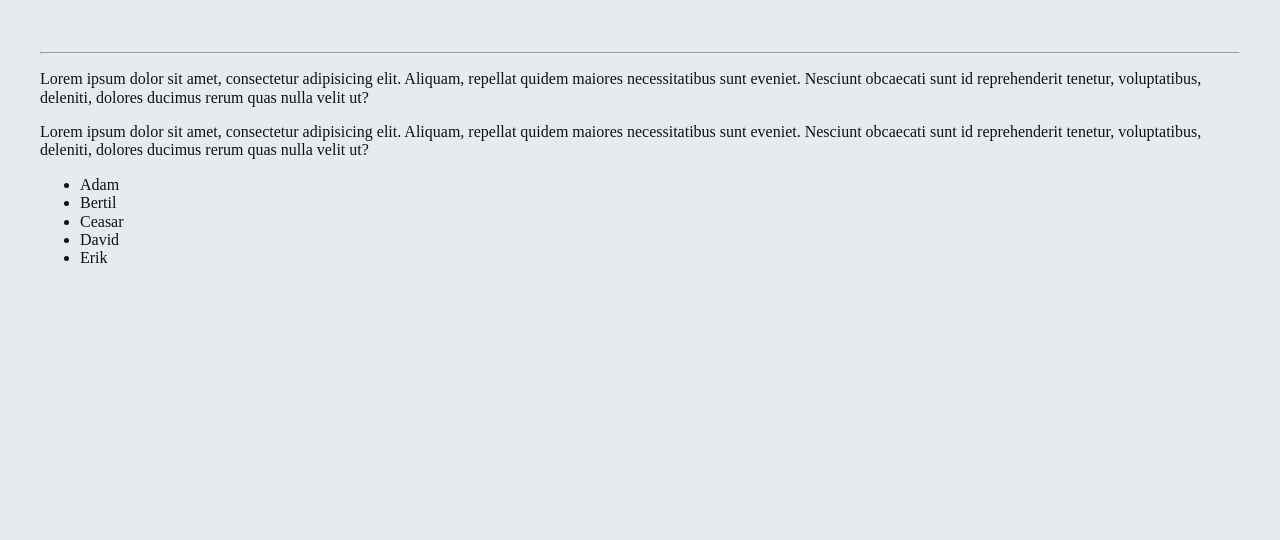
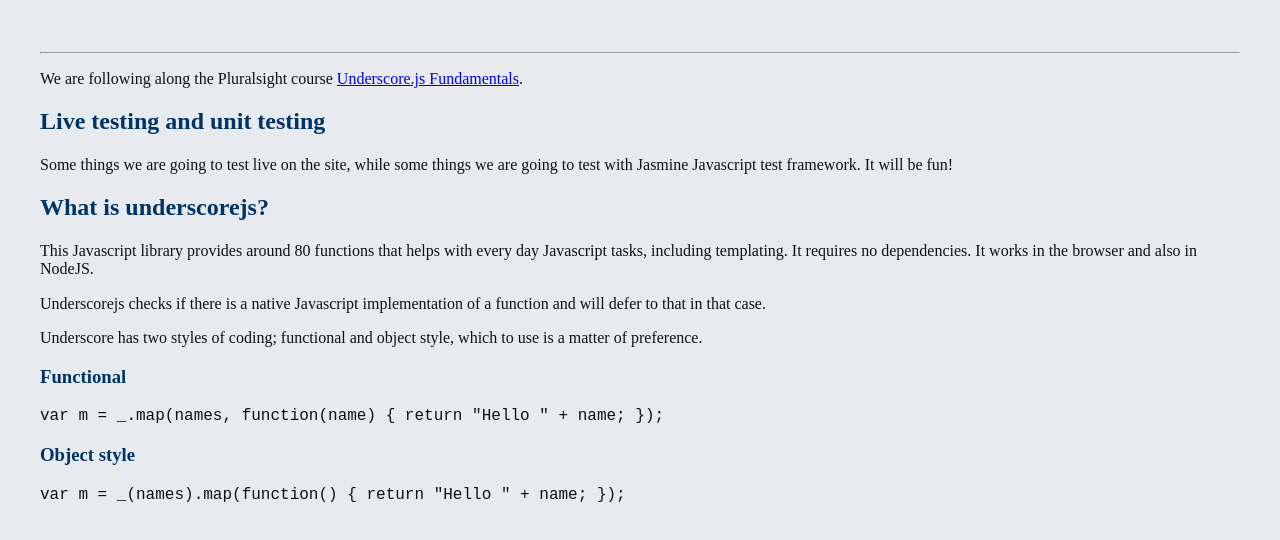
Before and after one commit to henrikmathiesen/underscore-js, a website: page index.html in a window 1280 px wide. Shown: the part 152-692 px from the top of the page. Drawn offline with nearby package versions, Linux system fonts and the light colour scheme.

Commit message:
-information in GUI -simple array unit test

```diff
--- a/index.html
+++ b/index.html
@@ -9,7 +9,7 @@
     <title>UnderscoreJs</title>
     <meta name="description" content="UnderscoreJs">
     <link rel="stylesheet" href="//cdnjs.cloudflare.com/ajax/libs/normalize/4.1.1/normalize.min.css">
-    <link rel="stylesheet" href="app.css">
+    <link rel="stylesheet" href="app/app.css">
 </head>
 
 <body>
@@ -17,19 +17,38 @@
         <h1 class="text-center">UnderscoreJs</h1>
         <hr>
 
-        <p>
-            Lorem ipsum dolor sit amet, consectetur adipisicing elit. Aliquam, repellat quidem maiores necessitatibus sunt eveniet. Nesciunt obcaecati sunt id reprehenderit tenetur, voluptatibus, deleniti, dolores ducimus rerum quas nulla velit ut?
-        </p>
-        <p>
-            Lorem ipsum dolor sit amet, consectetur adipisicing elit. Aliquam, repellat quidem maiores necessitatibus sunt eveniet. Nesciunt obcaecati sunt id reprehenderit tenetur, voluptatibus, deleniti, dolores ducimus rerum quas nulla velit ut?
-        </p>
-        <ul>
-            <li>Adam</li>
-            <li>Bertil</li>
-            <li>Ceasar</li>
-            <li>David</li>
-            <li>Erik</li>
-        </ul>
+        <div>
+            <p>
+                We are following along the Pluralsight course <a href="https://app.pluralsight.com/library/courses/underscore-fundamentals/table-of-contents">Underscore.js Fundamentals</a>.
+            </p>
+            <h2>Live testing and unit testing</h2>
+            <p>
+                Some things we are going to test live on the site, while some things we are going to test with Jasmine Javascript test framework. It will be fun!
+            </p>
+            <h2>What is underscorejs?</h2>
+            <p>
+                This Javascript library provides around 80 functions that helps with every day Javascript tasks, including templating. It requires no dependencies. It works in the browser and also in NodeJS.
+            </p>
+            <p>
+                Underscorejs checks if there is a native Javascript implementation of a function and will defer to that in that case.
+            </p>
+            <p>
+                Underscore has two styles of coding; functional and object style, which to use is a matter of preference.
+            </p>
+            <h3>Functional</h3>
+            <div>
+                <code>
+                    var m = _.map(names, function(name) { return "Hello " + name; });
+                </code>
+            </div>
+            <h3>Object style</h3>
+            <div>
+                <code>
+                    var m = _(names).map(function() { return "Hello " + name; });
+                </code>
+            </div>
+        </div>
+
 
     </div>
 
```
Also changed, not shown: tst/introduction.test.js (added, +33 -0 lines), app/app.css (renamed from app.css).
